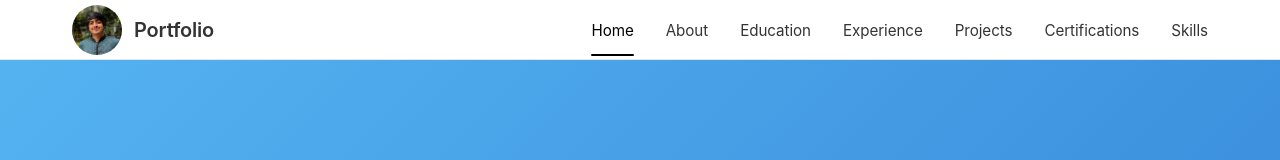
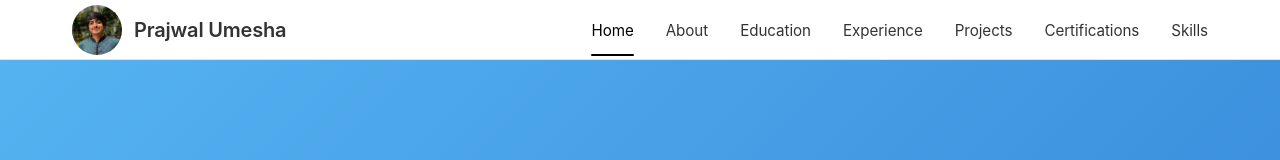
Before and after one commit to prajwal-u2/personal-portfolio, a React (Vite) app: page / in a window 1280 px wide. Shown: the top 160 px of the page. Built offline with nearby package versions, Linux system fonts and the light colour scheme; the HTML template or start-up script is replaced by a standard one.

Commit message:
change title

```diff
--- a/index.html
+++ b/index.html
@@ -5,7 +5,7 @@
     <link rel="icon" type="image/png" href="/favicon.png" />
     <meta name="viewport" content="width=device-width, initial-scale=1.0" />
     <link rel="stylesheet" href="https://cdnjs.cloudflare.com/ajax/libs/font-awesome/6.5.2/css/all.min.css">
-    <title>Portfolio - Software Engineer</title>
+    <title>Prajwal Umesha | Portfolio</title>
   </head>
   <body>
     <div id="root"></div>
--- a/src/components/Navbar.jsx
+++ b/src/components/Navbar.jsx
@@ -109,7 +109,7 @@ function Navbar() {
               }
             }}
           >
-            Portfolio
+            Prajwal Umesha
           </a>
         </div>
 
```
